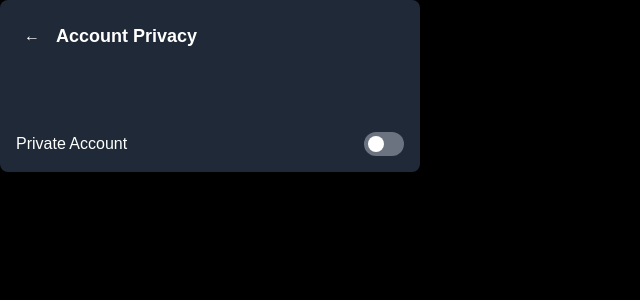
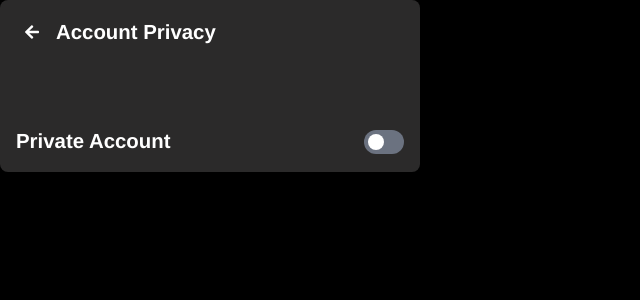
Before and after one commit to parikshit-jaiswal/Task_5_SocialMedia_Frontend, a React (Vite) app: page /privacy in a window 1280 px wide. Shown: the top 300 px of the page, without its empty margins (0-640 px from the left). Built offline with nearby package versions, Linux system fonts and the light colour scheme; a web font is replaced by a local one.

Commit message:
personal details component done

```diff
--- a/src/App.jsx
+++ b/src/App.jsx
@@ -16,6 +16,7 @@ import CreatePost from './components/CreatePost'
 import ExplorePage from './pages/ExplorePage'
 import SearchPage from './pages/SearchPage'
 import Settings from "./components/Settings"
+import PersonalDetails from "./components/PersonalDetails"
 function App() {
   return (
 
@@ -32,6 +33,7 @@ function App() {
         <Route path="/explore" element={<ExplorePage/>} />
         <Route path="/search" element={<SearchPage/>} />
         <Route path="/settings" element={<Settings/>} />
+        <Route path="/details" element={<PersonalDetails/>} />
       </Routes>
     </BrowserRouter>
   )
--- /dev/null
+++ b/src/components/PersonalDetails.jsx
@@ -0,0 +1,39 @@
+import React from "react";
+import { IoArrowBack } from 'react-icons/io5';
+
+function PersonalDetails() {
+  return (
+    <div className="min-h-screen bg-zinc-900 text-white p-6">
+      {/* Header Section */}
+      <div className="mb-6">
+        <button className="p-2 hover:bg-zinc-800 rounded-full transition-colors">
+          <IoArrowBack size={24} />
+        </button>
+        <h1 className="text-3xl font-semibold mt-4">Personal details</h1>
+        <p className="text-zinc-400 mt-2 text-lg">
+          Hola uses this information to verify your identity and to keep our community safe. You decide what personal details you make visible to others.
+        </p>
+      </div>
+
+      {/* Details Section */}
+      <div
+        style={{ backgroundColor: '#4b4a4a', borderColor: '#111111', borderWidth: '1px' }}
+        className="rounded-xl p-6 space-y-6 border"
+      >
+        {/* Contact Info */}
+        <div>
+          <h2 className="text-xl mb-2">Contact info</h2>
+          <p className="text-zinc-400">+919288382784</p>
+        </div>
+
+        {/* Date of Birth */}
+        <div>
+          <h2 className="text-xl mb-2">Date of birth</h2>
+          <p className="text-zinc-400">19 October 2004</p>
+        </div>
+      </div>
+    </div>
+  );
+}
+
+export default PersonalDetails;
--- a/src/components/privacy.jsx
+++ b/src/components/privacy.jsx
@@ -1,4 +1,5 @@
 import React, { useState } from "react";
+import { FaArrowLeft } from "react-icons/fa";
 
 const Privacy = () => {
   const [isPrivate, setIsPrivate] = useState(false);
@@ -9,8 +10,11 @@ const Privacy = () => {
 
   return (
     <div
-      className="w-[420px] h-[172px] bg-gray-800 text-white rounded-lg shadow-lg p-4 flex flex-col justify-between"
-      style={{ fontFamily: "Arial, sans-serif" }}
+      className="w-[420px] h-[172px] text-white rounded-lg shadow-lg p-4 flex flex-col justify-between"
+      style={{
+        fontFamily: "Helvetica, sans-serif",
+        backgroundColor: "#2B2A2A",
+      }}
     >
       {/* Header Section */}
       <div className="flex items-center gap-2">
@@ -18,14 +22,38 @@ const Privacy = () => {
           className="text-white p-2 rounded-full hover:bg-gray-700"
           onClick={() => alert("Go back")} // Replace with back logic
         >
-          ←
+          <FaArrowLeft />
         </button>
-        <h2 className="text-lg font-semibold">Account Privacy</h2>
+        <h2
+          className="font-semibold"
+          style={{
+            fontSize: "20.4px",
+            fontWeight: 700,
+            lineHeight: "28.56px",
+            textAlign: "center",
+            textUnderlinePosition: "from-font",
+            textDecorationSkipInk: "none",
+          }}
+        >
+          Account Privacy
+        </h2>
       </div>
 
       {/* Private Account Toggle */}
-      <div className="flex justify-between items-center mt-4">
-        <span className="text-base font-medium">Private Account</span>
+      <div className="flex justify-between items-center mt-2">
+        <span
+          className="font-medium"
+          style={{
+            fontSize: "20.4px",
+            fontWeight: 700,
+            lineHeight: "28.56px",
+            textAlign: "left",
+            textUnderlinePosition: "from-font",
+            textDecorationSkipInk: "none",
+          }}
+        >
+          Private Account
+        </span>
         <label className="relative inline-flex items-center cursor-pointer">
           <input
             type="checkbox"
```
